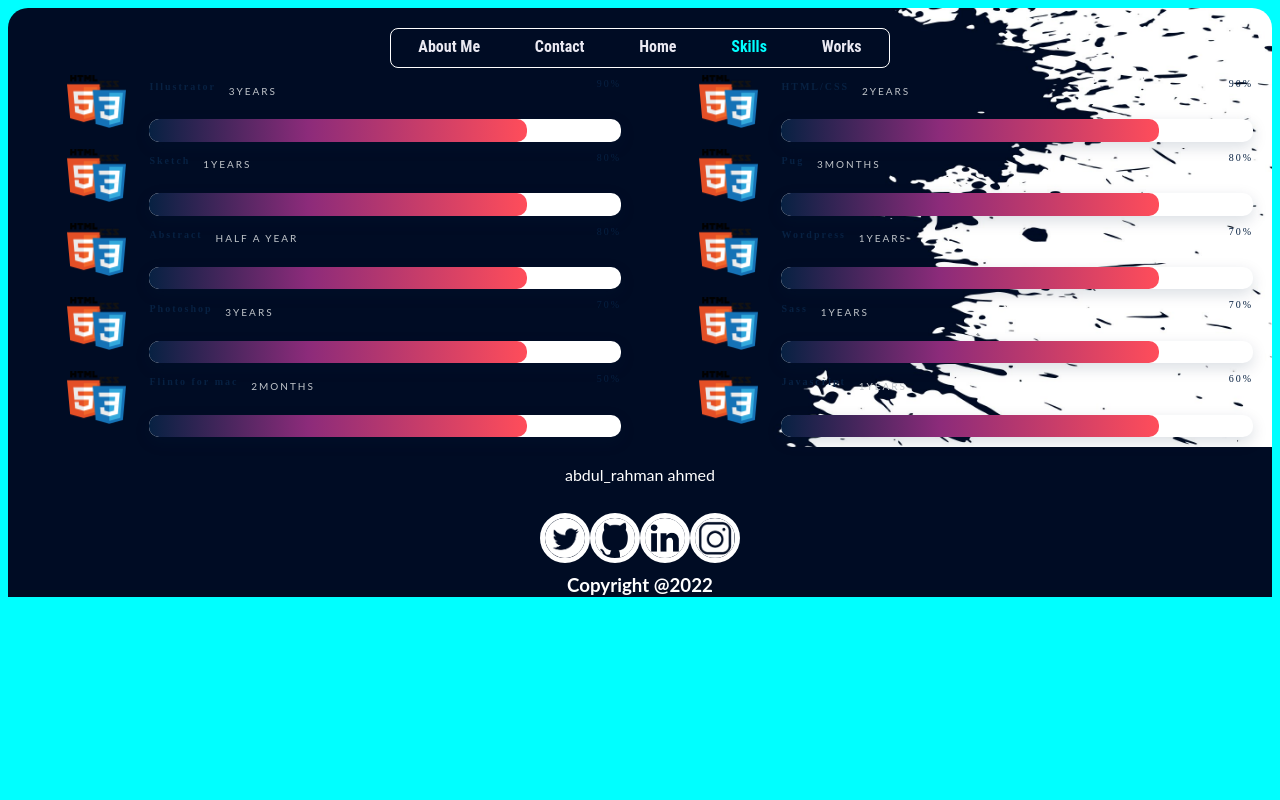
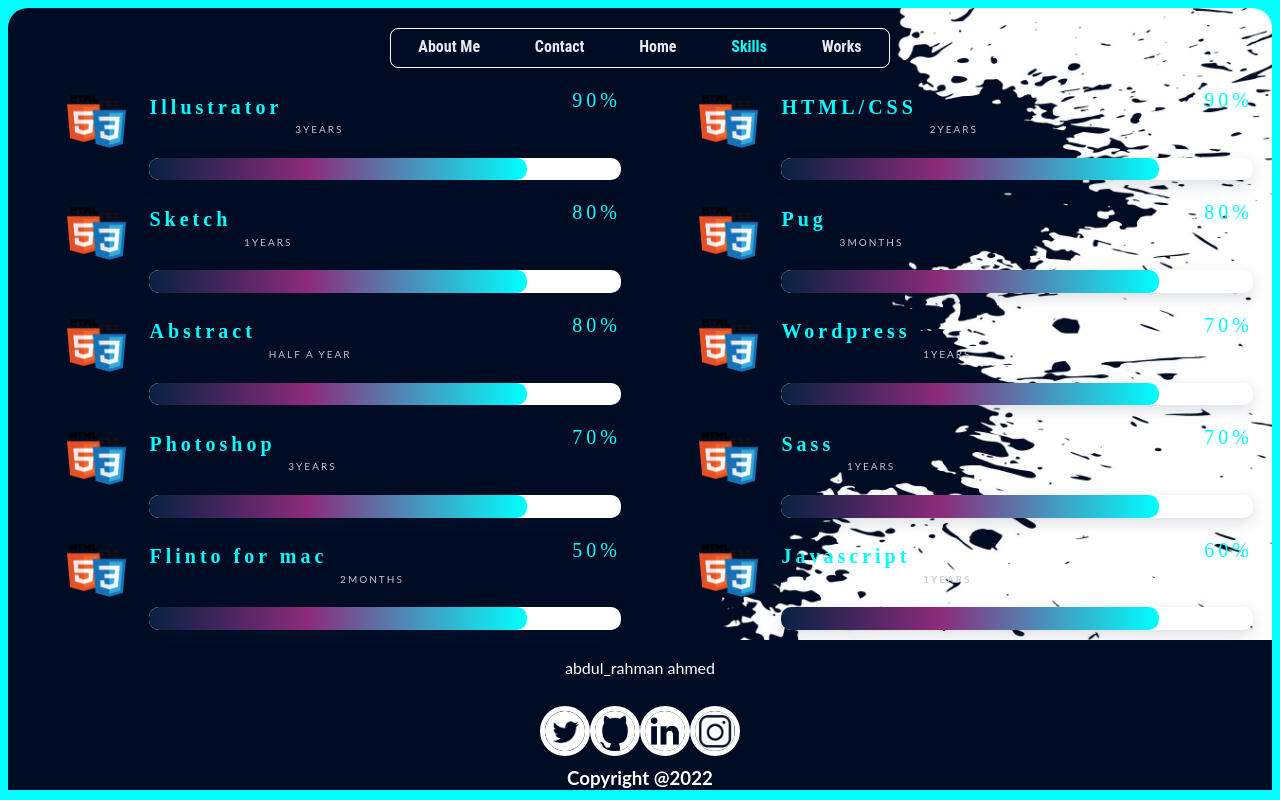
Before and after one commit to Rahman-Abdul/my-portfolio, a Next.js app: page /skills in a window 1280 px wide. Built offline with nearby package versions, Linux system fonts and the light colour scheme.

Commit message:
Today's changes

```diff
--- a/pages/about.tsx
+++ b/pages/about.tsx
@@ -9,7 +9,7 @@
 <div className='circle-parent'>
   <Image className='about-image' src={me} alt="Picture of the author"/>
   </div>
-<p>Dedicated and hardworking full-stack software engineer with a flair for creating elegant solutions in the least amount of time. Developed and design an ecommerce, webapp, customers web portal, documentary, launch websites, and donations webapps for a local charity. Passionate about software architecture and cloud computing. Regular attendee of web and application developer meetups and github, technically talented with the ability to learn and understand faster. Dedicated and hardworking full-stack software engineer with a flair for creating elegant solutions in the least amount of time. Developed and design an ecommerce, webapp, customers web portal, documentary, launch websites, and donations webapps for a local charity. Passionate about software architecture and cloud computing. Regular attendee of web and application developer meetups and github, technically talented with the ability to learn and understand faster.</p>
+<p className='about-p'>Dedicated and hardworking full-stack software engineer with a flair for creating elegant solutions in the least amount of time. Developed and design an ecommerce, webapp, customers web portal, documentary, launch websites, and donations webapps for a local charity. Passionate about software architecture and cloud computing. Regular attendee of web and application developer meetups and github, technically talented with the ability to learn and understand faster. Dedicated and hardworking full-stack software engineer with a flair for creating elegant solutions in the least amount of time. Developed and design an ecommerce, webapp, customers web portal, documentary, launch websites, and donations webapps for a local charity. Passionate about software architecture and cloud computing. Regular attendee of web and application developer meetups and github, technically talented with the ability to learn and understand faster.</p>
 
 </main>
   )
--- a/styles/globals.css
+++ b/styles/globals.css
@@ -115,6 +115,9 @@
   color: #0B0058;
 }
 
+.job-title{
+  color: #00FFFF!important;
+}
 /* name section */
 
 .name{
@@ -155,6 +158,9 @@
   border-bottom: 2px solid #333;
 
 
+}
+.about-p{
+  color: #00FFFF!important;
 }
 
 .circle-parent{
@@ -226,8 +232,7 @@
 
 .skill-set__item {
 /*     margin-top: 6.4rem; */
-  display: -webkit-box;
-  display: -ms-flexbox;
+
   display: flex;
   -webkit-box-pack: justify;
   -ms-flex-pack: justify;
@@ -252,16 +257,12 @@
 }
 .skill-set__meta {
   margin-bottom: 0.8rem;
-  display: -webkit-box;
-  display: -ms-flexbox;
   display: flex;
   -webkit-box-pack: justify;
   -ms-flex-pack: justify;
   justify-content: space-between;
 }
 .skill-set__name {
-  display: -webkit-box;
-  display: -ms-flexbox;
   display: flex;
   -webkit-box-align: end;
   -ms-flex-align: end;
@@ -269,7 +270,7 @@
 }
 .small-title {
   font-size: 10px;
-  color: #072142;
+  color: #00FFFF;
   letter-spacing: 0.2em;
   line-height: 1.2;
   font-family: "futura_de";
@@ -285,8 +286,8 @@
   color: #ff4d5a;
 }
 .small-title {
-  font-size: 10px;
-  color: #072142;
+  font-size: 20px;
+  color: #00FFFF;
   letter-spacing: 0.2em;
   line-height: 1.2;
   font-family: "futura_de";
@@ -310,10 +311,10 @@
   animation: ratio90 1.5s forwards;
 }
 .skill-set__bar:after {
-  background-image: -webkit-gradient(linear, left top, right top, from(#072142), color-stop(42%, #8c2b7a), to(#ff4d5a));
-  background-image: -webkit-linear-gradient(left, #072142, #8c2b7a 42%, #ff4d5a);
-  background-image: -o-linear-gradient(left, #072142, #8c2b7a 42%, #ff4d5a);
-  background-image: linear-gradient(to right, #072142, #8c2b7a 42%, #ff4d5a);
+  background-image: -webkit-gradient(linear, left top, right top, from(#072142), color-stop(42%, #8c2b7a), to(#00FFFF));
+  background-image: -webkit-linear-gradient(left, #072142, #8c2b7a 42%, #00FFFF);
+  background-image: -o-linear-gradient(left, #072142, #8c2b7a 42%, #00FFFF);
+  background-image: linear-gradient(to right, #072142, #8c2b7a 42%, #00FFFF);
 }
 
 .skill-set__bar:after {
```
Also changed, not shown: pages/index.tsx (+7 -5 lines).
